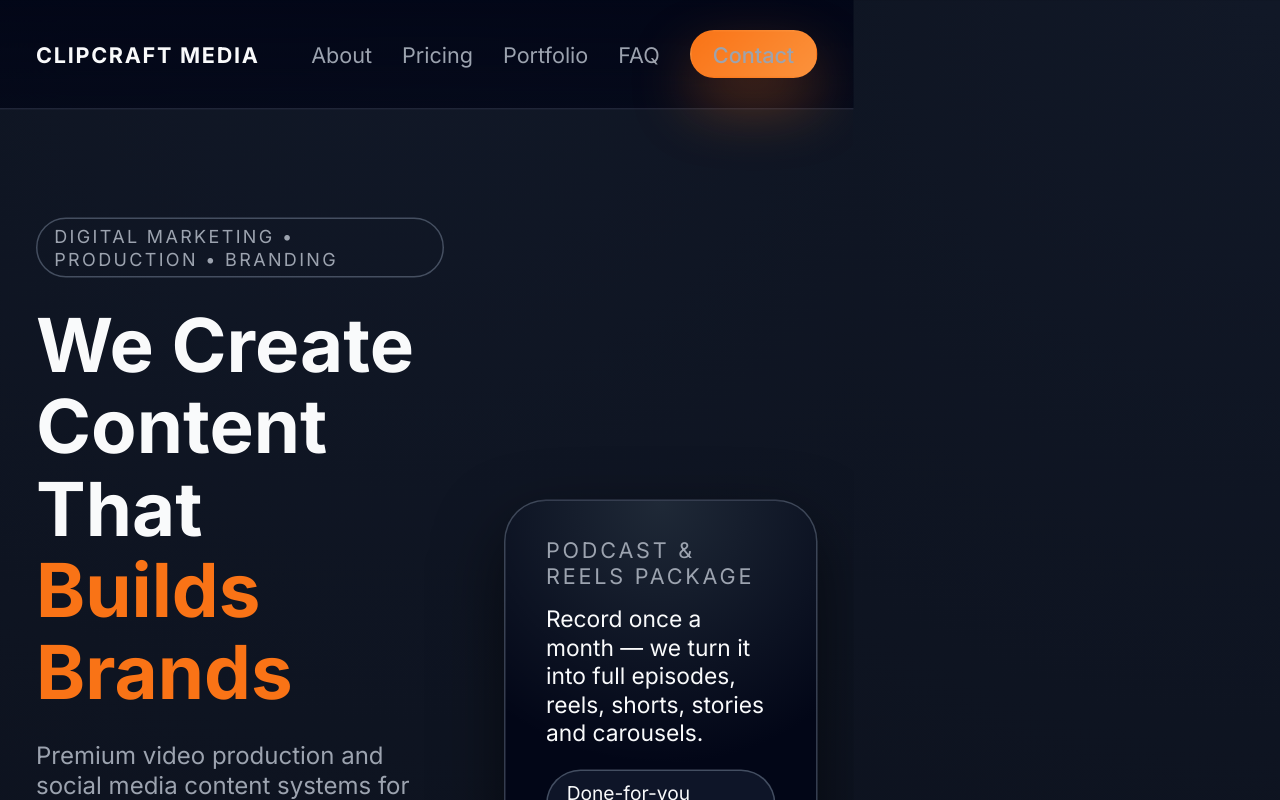
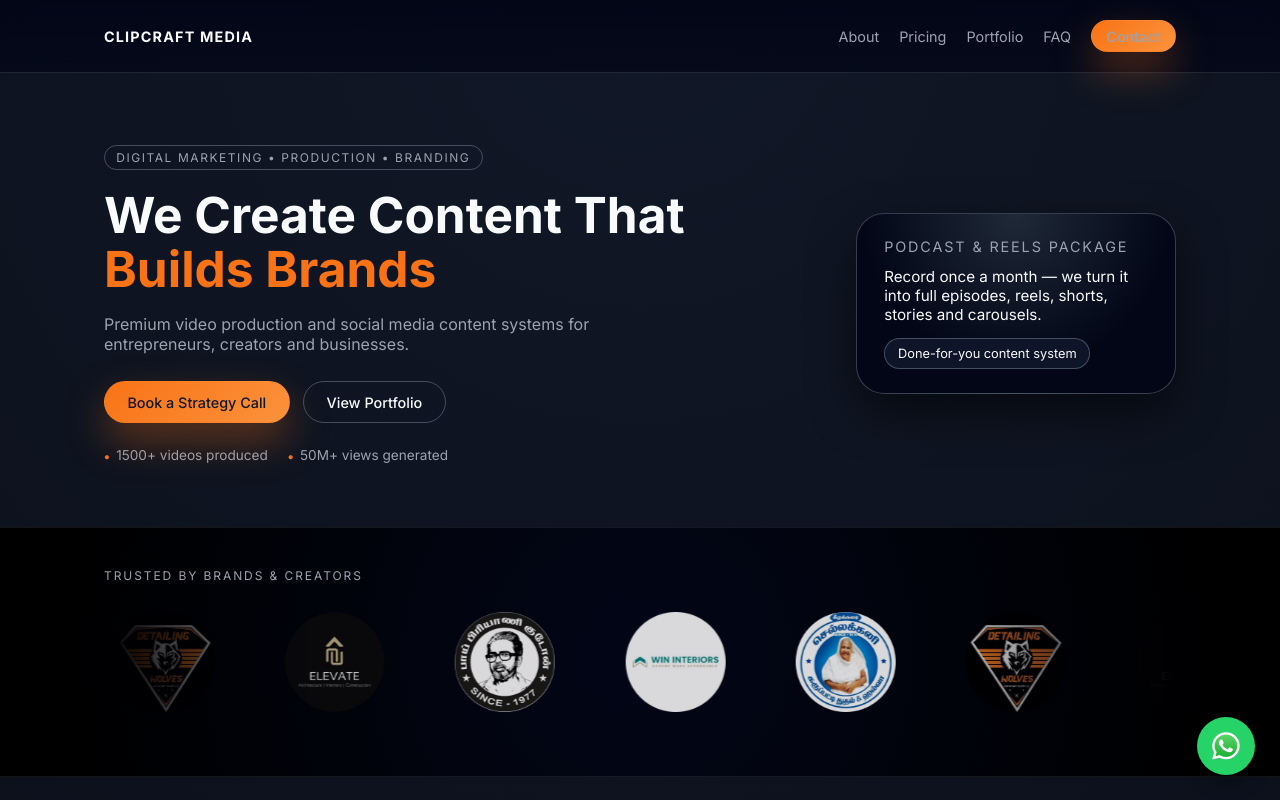
Before and after one commit to mroshan2003/clipcraft-media-website, a React (Vite) app: page / in a window 1280 px wide. Shown: the top 800 px of the page. Built offline with nearby package versions, Linux system fonts and the light colour scheme.

Commit message:
update alighnment for netlify

```diff
--- a/src/index.css
+++ b/src/index.css
@@ -31,17 +31,6 @@ body {
   font-family: "Inter", sans-serif !important;
 }
 
-@media (min-width: 1024px) {
-  body {
-    transform: scale(1.5);
-    transform-origin: top left;
-  }
-
-  html, body {
-    width: 66.666%;
-    overflow-x: hidden;
-  }
-}
 
 /* Layout helpers */
 
```
